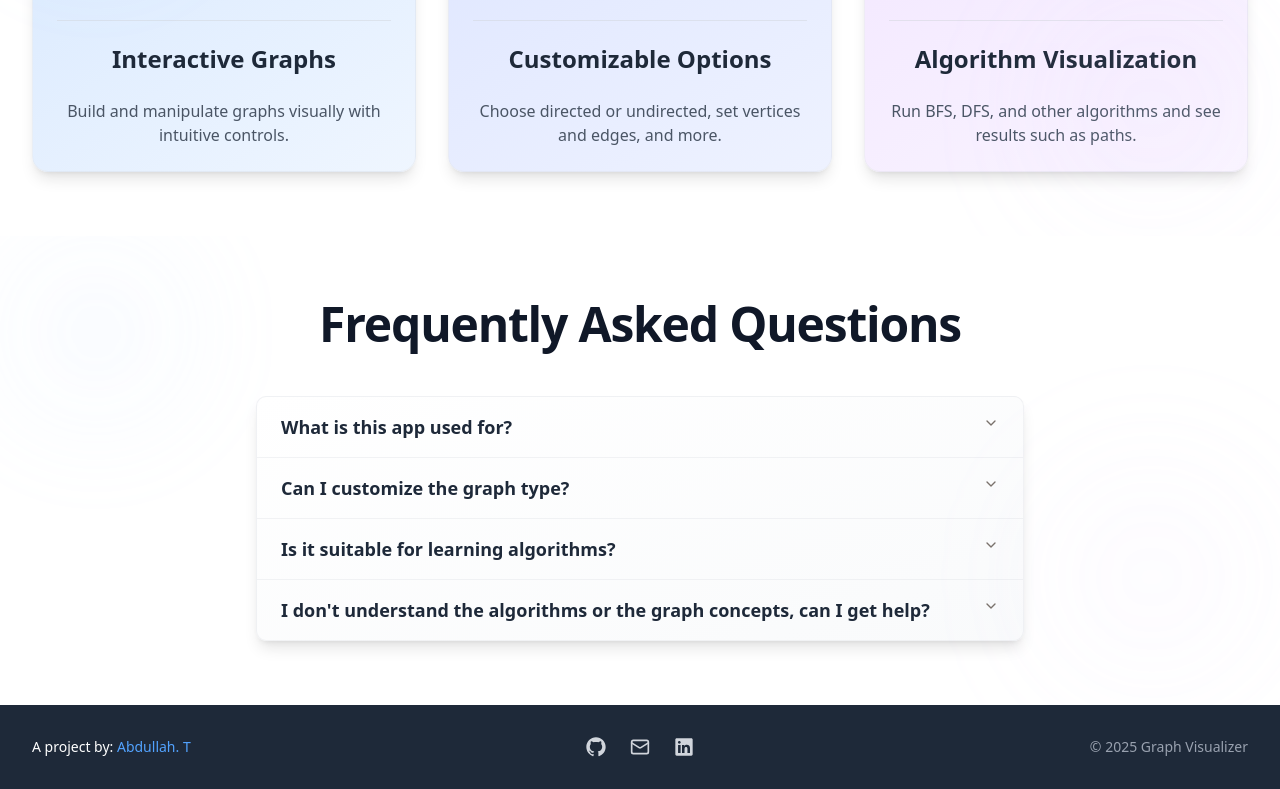
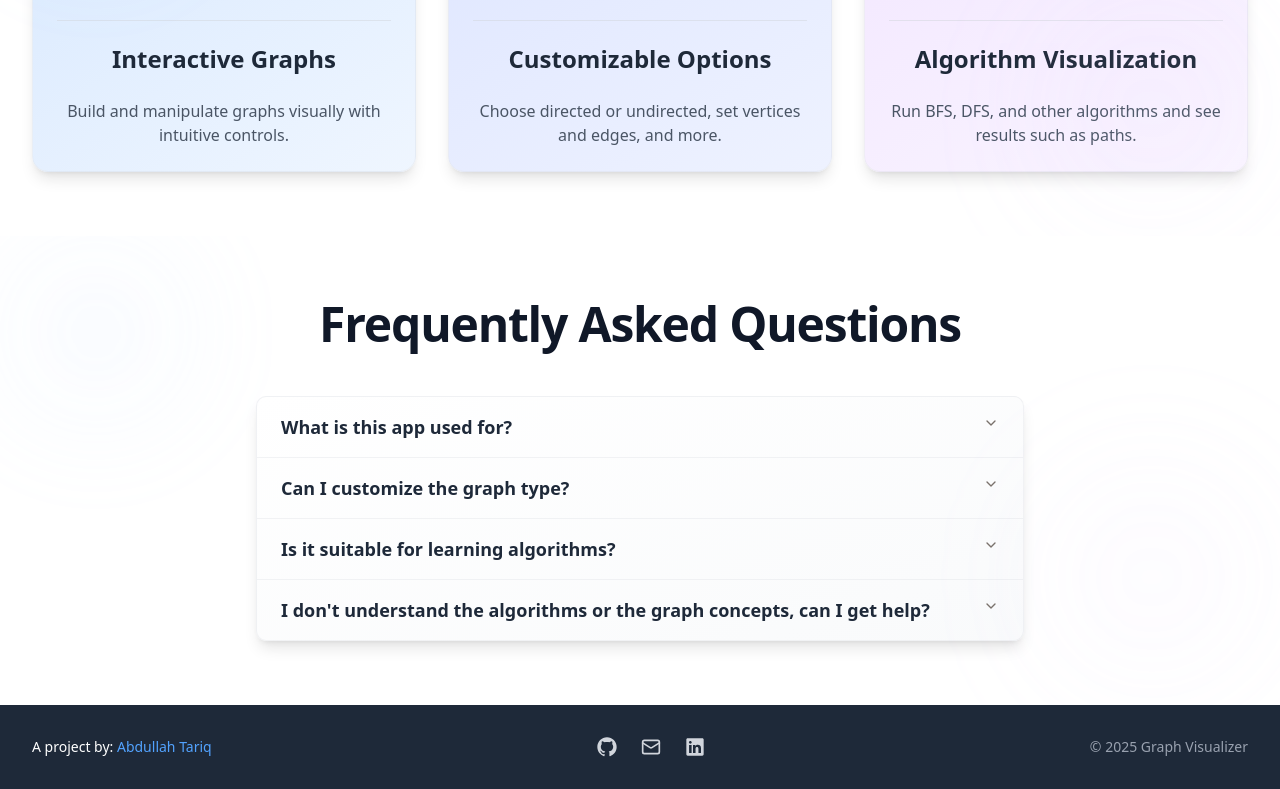
Before and after one commit to Abdullahprogramme/Graph-Visualizer, a Next.js app: page / in a window 1280 px wide. Shown: the part 1107-1896 px from the top of the page. Built offline with nearby package versions, Linux system fonts and the light colour scheme.

Commit message:
Update footer.tsx

```diff
--- a/src/components/Navs/footer.tsx
+++ b/src/components/Navs/footer.tsx
@@ -17,7 +17,7 @@ export default function Footer() {
                             rel="noopener noreferrer"
                             className="text-blue-400 hover:text-blue-300 transition-colors font-medium underline decoration-transparent hover:decoration-current"
                         >
-                            Abdullah. T
+                            Abdullah Tariq
                         </Link>
                     </div>
 
```
